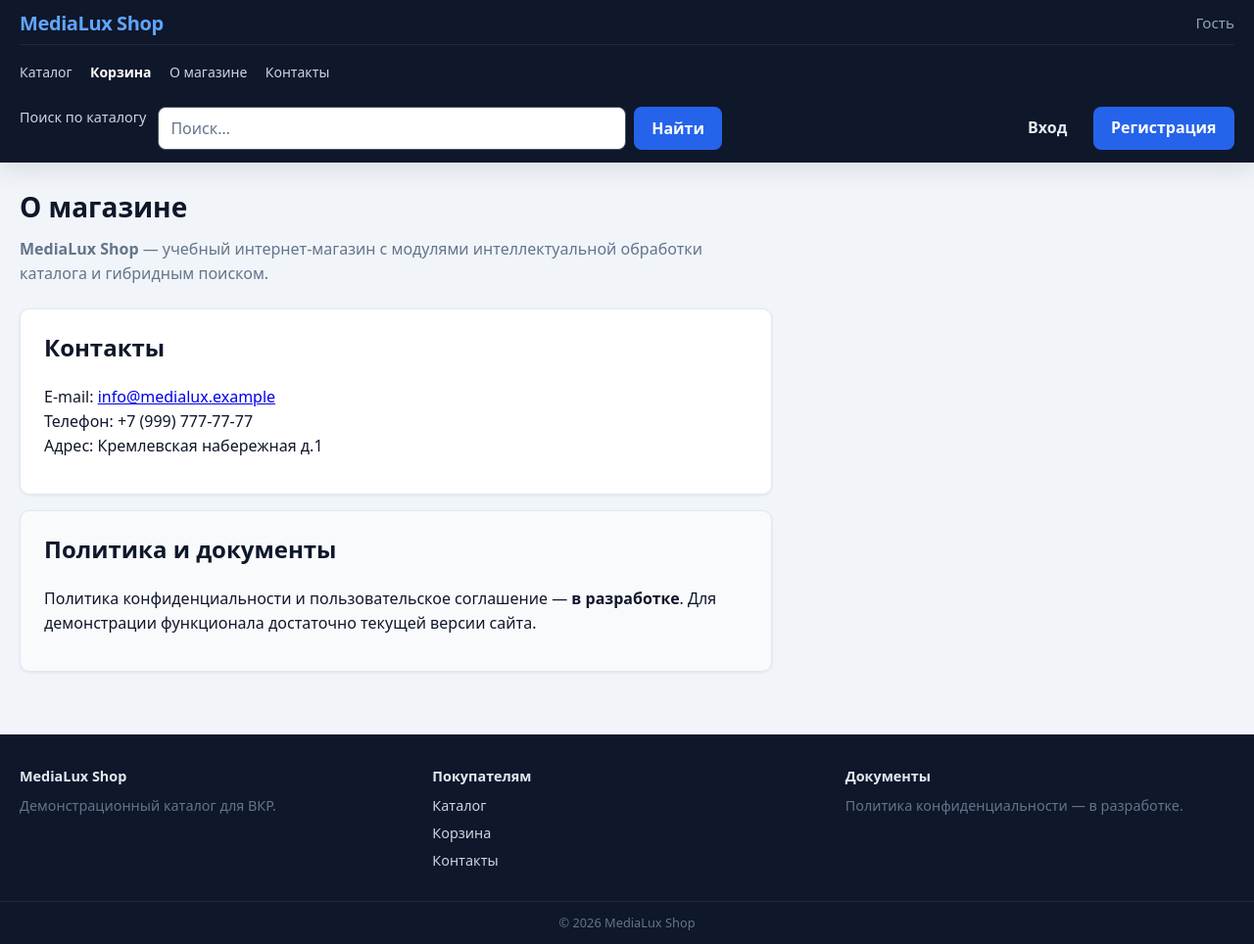
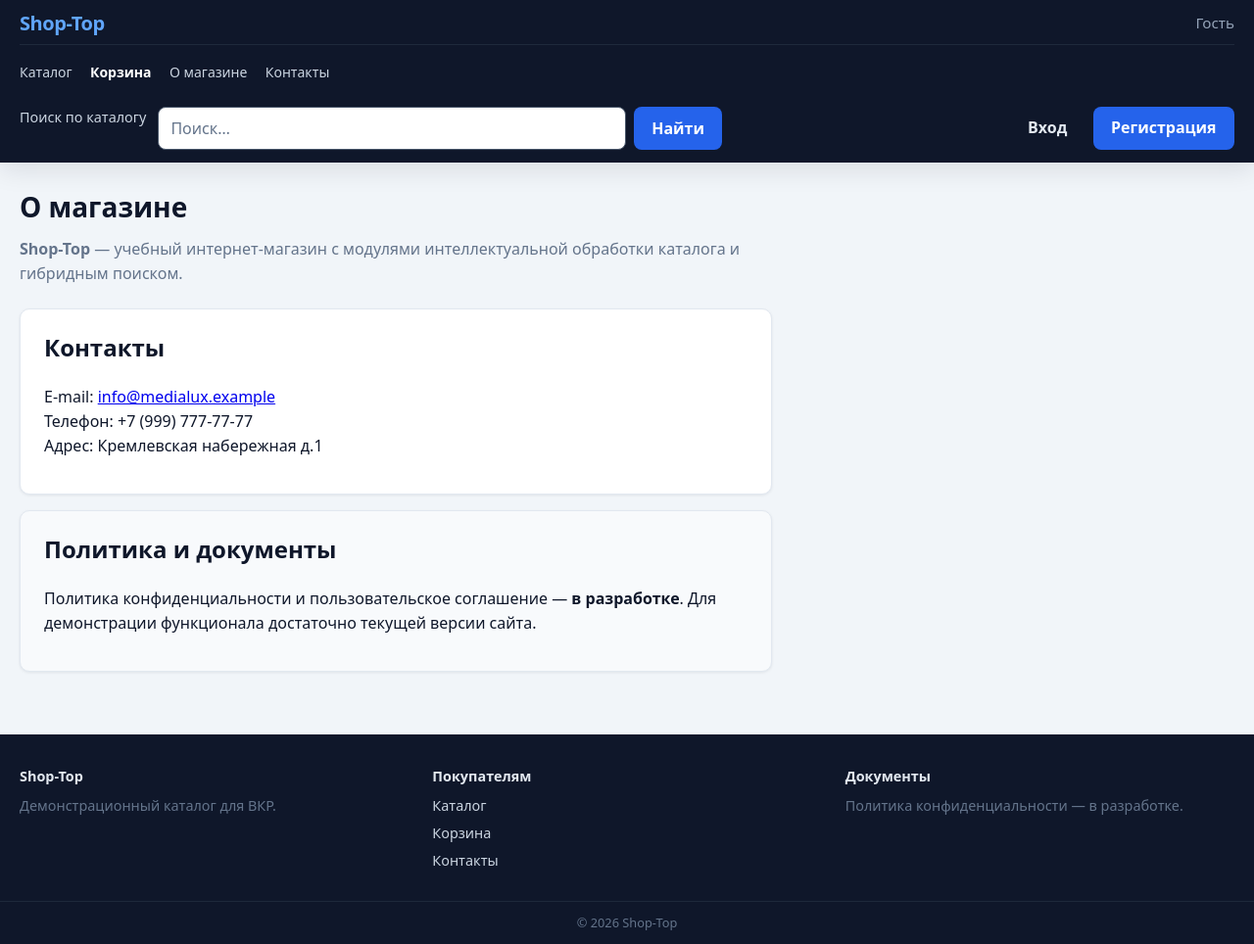
Before and after one commit to Andrew8219/Shop-Top, a FastAPI app: page /about in a window 1280 px wide. Shown: the whole page at 98% size. Run offline with FastAPI, Linux system fonts and the light colour scheme; data comes from the database, SQL or seed files in the repository.

Commit message:
Rename storefront branding from MediaLux Shop to Shop-Top
Update page titles, header/footer, about page and README screenshots.

Co-Authored-By: Claude Opus 5.5 <noreply@anthropic.com>
Claude-Session: https://claude.ai/code/session_01VszrgemoAyKfiiqUyywZ2H

```diff
--- a/main.py
+++ b/main.py
@@ -340,7 +340,7 @@ def _try_ensure_gin_index() -> None:
 
 _try_ensure_gin_index()
 
-app = FastAPI(title="MediaLux Shop")
+app = FastAPI(title="Shop-Top")
 
 
 @app.middleware("http")
--- a/scripts/train_search_model.py
+++ b/scripts/train_search_model.py
@@ -455,7 +455,7 @@ def export_cross_encoder_data(
 
 def main():
     parser = argparse.ArgumentParser(
-        description="Fine-tune bi-encoder для поиска по каталогу MediaLux"
+        description="Fine-tune bi-encoder для поиска по каталогу Shop-Top"
     )
     parser.add_argument(
         "--mode",
--- a/static/style.css
+++ b/static/style.css
@@ -1,5 +1,5 @@
 /* ============================================================
-   MediaLux Shop — дизайн-система витрины
+   Shop-Top — дизайн-система витрины
    ============================================================ */
 
 :root {
--- a/templates/about.html
+++ b/templates/about.html
@@ -1,12 +1,12 @@
 {% extends "base.html" %}
-{% block page_title %}О магазине и контакты — MediaLux Shop{% endblock %}
+{% block page_title %}О магазине и контакты — Shop-Top{% endblock %}
 
 {% block content %}
 <div class="about-page">
 <div class="page-hero">
     <h1>О магазине</h1>
     <p class="page-hero__lead">
-        <strong>MediaLux Shop</strong> — учебный интернет‑магазин с модулями интеллектуальной обработки каталога и гибридным поиском.
+        <strong>Shop-Top</strong> — учебный интернет‑магазин с модулями интеллектуальной обработки каталога и гибридным поиском.
     </p>
 </div>
 
--- a/templates/admin_analytics.html
+++ b/templates/admin_analytics.html
@@ -1,5 +1,5 @@
 {% extends "base.html" %}
-{% block page_title %}Аналитика — MediaLux Shop{% endblock %}
+{% block page_title %}Аналитика — Shop-Top{% endblock %}
 
 {% block content %}
 <div class="page-header">
--- a/templates/base.html
+++ b/templates/base.html
@@ -3,7 +3,7 @@
 <head>
     <meta charset="UTF-8">
     <meta name="viewport" content="width=device-width, initial-scale=1">
-    <title>{% block page_title %}{{ title or "MediaLux Shop" }}{% endblock %}</title>
+    <title>{% block page_title %}{{ title or "Shop-Top" }}{% endblock %}</title>
     <link rel="stylesheet" href="/static/style.css?v=8">
 </head>
 <body>
@@ -13,7 +13,7 @@
     <div class="site-header__shell">
         <div class="site-header__scroll">
             <div class="site-header__row site-header__row--top">
-                <a href="/" class="site-logo-full" aria-label="MediaLux Shop — на главную">MediaLux Shop</a>
+                <a href="/" class="site-logo-full" aria-label="Shop-Top — на главную">Shop-Top</a>
                 <div class="site-header__profile">
                     {% if user %}
                         <span class="site-header__profile-text">Профиль, {{ user.username }}</span>
@@ -95,7 +95,7 @@
 <footer class="site-footer">
     <div class="site-footer__inner">
         <div class="site-footer__col">
-            <strong>MediaLux Shop</strong>
+            <strong>Shop-Top</strong>
             <p class="site-footer__muted">Демонстрационный каталог для ВКР.</p>
         </div>
         <div class="site-footer__col">
@@ -112,7 +112,7 @@
         </div>
     </div>
     <div class="site-footer__bottom">
-        <span>© 2026 MediaLux Shop</span>
+        <span>© 2026 Shop-Top</span>
     </div>
 </footer>
 
--- a/templates/cart.html
+++ b/templates/cart.html
@@ -1,5 +1,5 @@
 {% extends "base.html" %}
-{% block page_title %}Корзина — MediaLux Shop{% endblock %}
+{% block page_title %}Корзина — Shop-Top{% endblock %}
 
 {% block content %}
 <div class="page-hero page-hero--narrow">
--- a/templates/errors/product_not_found.html
+++ b/templates/errors/product_not_found.html
@@ -1,5 +1,5 @@
 {% extends "base.html" %}
-{% block page_title %}Товар не найден — MediaLux Shop{% endblock %}
+{% block page_title %}Товар не найден — Shop-Top{% endblock %}
 
 {% block content %}
 <div class="empty-state empty-state--error" role="alert">
--- a/templates/index.html
+++ b/templates/index.html
@@ -1,5 +1,5 @@
 {% extends "base.html" %}
-{% block page_title %}{% if q %}Поиск: {{ q }} — {% endif %}Каталог — MediaLux Shop{% endblock %}
+{% block page_title %}{% if q %}Поиск: {{ q }} — {% endif %}Каталог — Shop-Top{% endblock %}
 
 {% macro listing_href(page_num) -%}
 {% if is_search %}/search{% else %}/{% endif %}?{% if listing_qs_no_page %}{{ listing_qs_no_page }}&amp;{% endif %}page={{ page_num }}
--- a/templates/login.html
+++ b/templates/login.html
@@ -1,5 +1,5 @@
 {% extends "base.html" %}
-{% block page_title %}Вход — MediaLux Shop{% endblock %}
+{% block page_title %}Вход — Shop-Top{% endblock %}
 
 {% block content %}
 <div class="auth-card card">
--- a/templates/normalization.html
+++ b/templates/normalization.html
@@ -1,5 +1,5 @@
 {% extends "base.html" %}
-{% block page_title %}Нормализация каталога — MediaLux Shop{% endblock %}
+{% block page_title %}Нормализация каталога — Shop-Top{% endblock %}
 
 {% block content %}
 <div class="page-header">
--- a/templates/product_detail.html
+++ b/templates/product_detail.html
@@ -1,5 +1,5 @@
 {% extends "base.html" %}
-{% block page_title %}{{ offer.short_name or ("Товар #" ~ offer.product_id) }} — MediaLux Shop{% endblock %}
+{% block page_title %}{{ offer.short_name or ("Товар #" ~ offer.product_id) }} — Shop-Top{% endblock %}
 
 {% block content %}
 <nav class="breadcrumbs" aria-label="Навигация по сайту">
--- a/templates/register.html
+++ b/templates/register.html
@@ -1,5 +1,5 @@
 {% extends "base.html" %}
-{% block page_title %}Регистрация — MediaLux Shop{% endblock %}
+{% block page_title %}Регистрация — Shop-Top{% endblock %}
 
 {% block content %}
 <div class="auth-card card">
```
Also changed, not shown: 5 other files.
